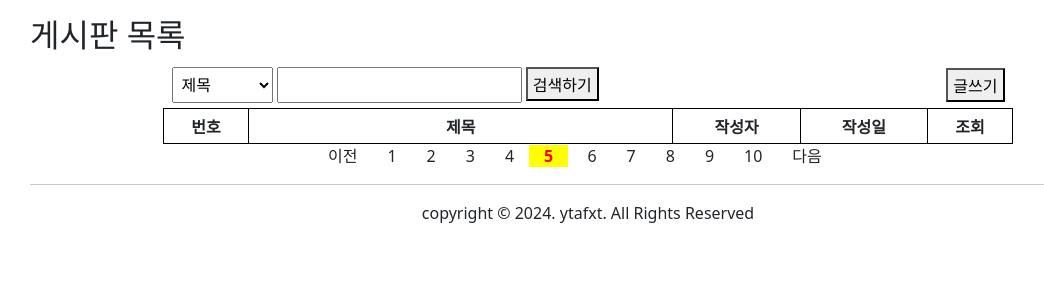
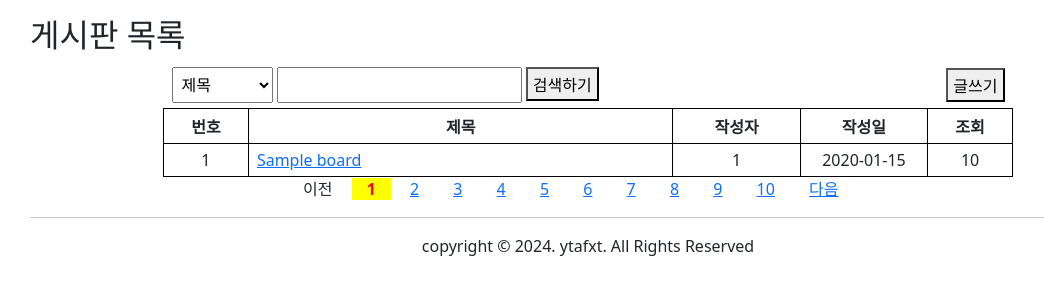
Before and after one commit to evollivia/semiprojectv1b, a FastAPI app: page /board/list/1 in a window 1280 px wide. Shown: the part 145-445 px from the top of the page, without its empty margins (52-1096 px from the left). Run offline with FastAPI, Linux system fonts and the light colour scheme; tables that the repository leaves empty hold one stand-in row (values such as "Sample post"); parts of the project's set-up code (start-up, migrations or seed data) failed here and were passed over; some libraries are stand-ins or nearby versions.

Commit message:
게시판 목록 출력에 페이지네이션 적용1

```diff
--- a/app/routes/board.py
+++ b/app/routes/board.py
@@ -16,12 +16,13 @@ templates = Jinja2Templates(directory='views/templates')
 # 2page : 26 ~ 50
 # 3page : 51 ~ 75
 # ...
-# npage : (n-1)*25+1 ~ n*25
+# npage : (n-1)*25 ~ n*25
 @board_router.get("/list/{cpg}", response_class=HTMLResponse)
 async def list(req: Request, cpg: int, db: Session = Depends(get_db)):
     try:
         bdlist = BoardService.select_board(db, cpg)
-        return templates.TemplateResponse('board/list.html', {'request': req, 'bdlist': bdlist})
+        return templates.TemplateResponse('board/list.html',
+                                          {'request': req, 'bdlist': bdlist, 'cpg': cpg})
     except Exception as ex:
         print(f'▷▷▷ list에서 오류 발생: {str(ex)}')
         return RedirectResponse(url='/member/error', status_code=303)
--- a/app/service/board.py
+++ b/app/service/board.py
@@ -8,7 +8,7 @@ class BoardService:
     @staticmethod
     def select_board(db, cpg):
         try:
-            stbno = (cpg - 1) * 25 + 1
+            stbno = (cpg - 1) * 25
             stmt = select(Board.bno,Board.title,Board.userid,
                           Board.regdate,Board.views)\
                 .order_by(Board.bno.desc()).offset(stbno).limit(25)
--- a/views/templates/board/list.html
+++ b/views/templates/board/list.html
@@ -15,7 +15,7 @@
     select, input{padding: 5px}
     button{padding: 3px 5px}
 
-    .pagenation{width: 550px; margin: 0 auto}
+    .pagenation{width: 600px; margin: 0 auto}
     div > ul{list-style: none; padding: 0}
     div > ul li{display: inline; padding: 0 15px}
 
@@ -67,8 +67,25 @@
     </table>
     <div class="pagenation">
         <ul>
-            <li>이전</li><li>1</li><li>2</li><li>3</li><li>4</li><li class="cpg">5</li>
-            <li>6</li><li>7</li><li>8</li><li>9</li><li>10</li><li>다음</li>
+            {% if cpg > 1 %}
+            <li><a href="/board/list/{{cpg - 1}}">이전</a></li>
+            {% else %}
+            <li>이전</li>
+            {% endif %}
+
+            {% for idx in range(1, 10+1) %}
+                {% if cpg != idx %}
+                    <li><a href="/board/list/{{idx}}">{{idx}}</a></li>
+                {% else %}
+                    <li class="cpg">{{idx}}</li>
+                {% endif %}
+            {% endfor %}
+
+            {% if cpg < 10 %}
+            <li><a href="/board/list/{{cpg + 1}}">다음</a></li>
+            {% else %}
+            <li>다음</li>
+            {% endif %}
         </ul>
     </div>
 </main>
```
